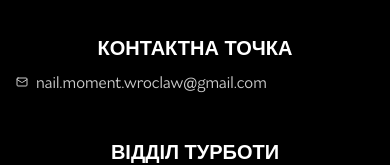
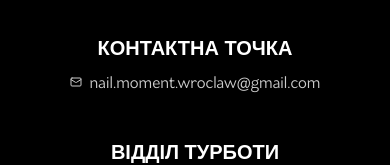
Before and after one commit to serhiihaniuk/nailmoment_next, a Next.js app: page / in a window 390 px wide. Shown: the part 10676-10841 px from the top of the page. Built offline with nearby package versions, Linux system fonts and the light colour scheme; a web font is replaced by a local one.

Commit message:
minor footer layout change

```diff
--- a/src/entities/blocks/footer.tsx
+++ b/src/entities/blocks/footer.tsx
@@ -44,9 +44,11 @@ export const Footer: React.FC<FooterProps> = ({
             <SectionTitle className="w-full px-4 mb-2 md:text-start md:p-0">
               Контактна точка
             </SectionTitle>
-            <p className="font-normal flex items-center justify-start gap-2 text-base text-primary-foreground opacity-80 text-center mb-7 md:text-start">
-              <Mail size={12} />{" "}
-              <a href={`mailto:${contactInfo.email}`}>{contactInfo.email}</a>{" "}
+            <p className="font-normal flex items-center justify-center md:justify-start gap-2 text-base text-primary-foreground opacity-80 text-center mb-7 md:text-start">
+              <Mail size={12} />
+              <a href={`mailto:${contactInfo.email}`}>
+                {contactInfo.email}
+              </a>{" "}
             </p>
           </div>
           <div className="w-full flex flex-col">
```
